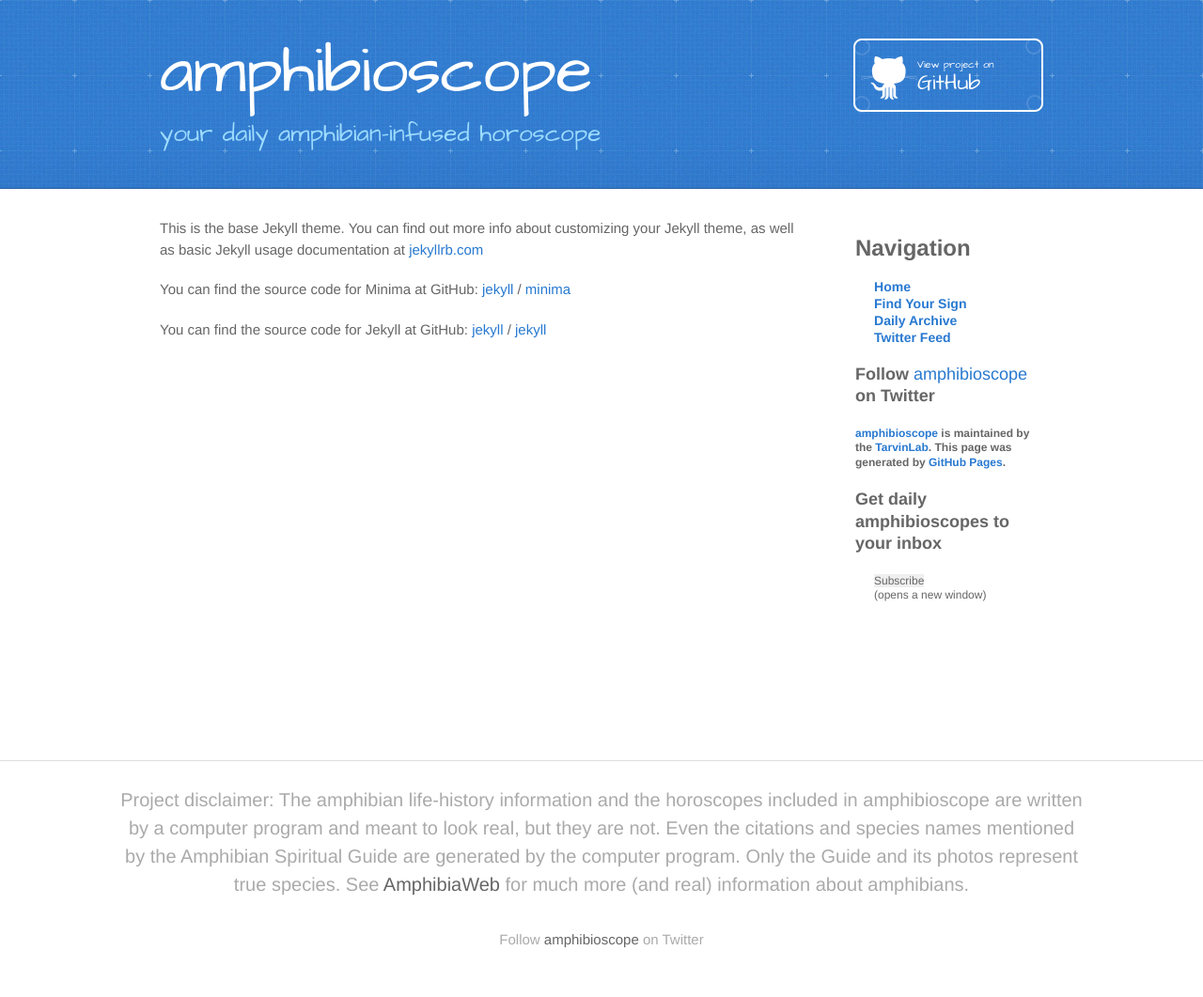
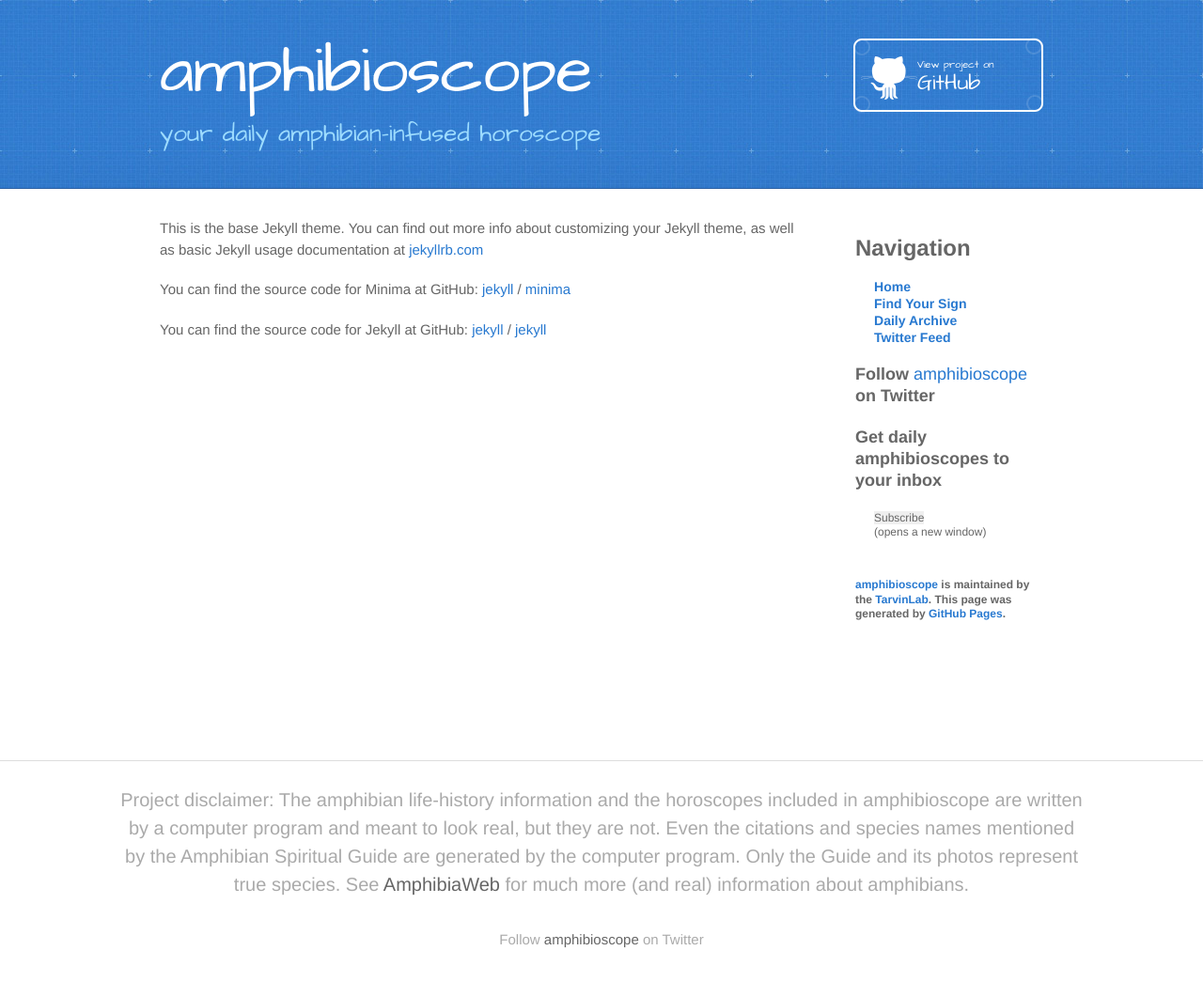
Before and after one commit to TarvinLab/amphibioscope, a Jekyll site: the page built from about.md, in a window 1280 px wide. Shown: the whole page at 94% size. Built offline with Jekyll 4.4.1, drawn with Linux system fonts in a browser that asks for light colours; our own code applies the rules of GitHub Pages for plain Markdown files.

Commit message:
altering subscription appearance

```diff
--- a/_layouts/default.html
+++ b/_layouts/default.html
@@ -58,10 +58,7 @@
           {% endif %}
 		</h3>
 		<h2><p>Follow <a href="https://twitter.com/amphibioscope">amphibioscope</a> on Twitter</p></h2>
-          {% if site.github.is_project_page %}
-            <p class="repo-owner"><a href="{{ site.github.repository_url }}">{{ site.github.repository_name }}</a> is maintained by the <a href="{{ site.github.owner_url }}">{{ site.github.owner_name }}</a>. This page was generated by <a href="https://pages.github.com">GitHub Pages</a>.</p>
-          {% endif %}
-    <div class="newsletter-container">
+    	<div class="newsletter-container">
                 <h2 class="newsletter-title">Get daily amphibioscopes to your inbox</h2>
                 <!-- <p class="newsletter-text"></p> -->
                 <form class="newsletter-form" action="https://feedburner.google.com/fb/a/mailverify" method="post" target="popupwindow" onsubmit="window.open('https://feedburner.google.com/fb/a/mailverify?uri=amphibioscope', 'popupwindow', 'scrollbars=yes,width=550,height=520');return true">
@@ -71,8 +68,10 @@
                     <p class="newsletter-text">(opens a new window)</p>
 
                 </form>
-  </div>
-
+  		</div>
+		{% if site.github.is_project_page %}
+					<p class="repo-owner"><a href="{{ site.github.repository_url }}">{{ site.github.repository_name }}</a> is maintained by the <a href="{{ site.github.owner_url }}">{{ site.github.owner_name }}</a>. This page was generated by <a href="https://pages.github.com">GitHub Pages</a>.</p>
+				  {% endif %}
         </aside>
 
     </div>
```
